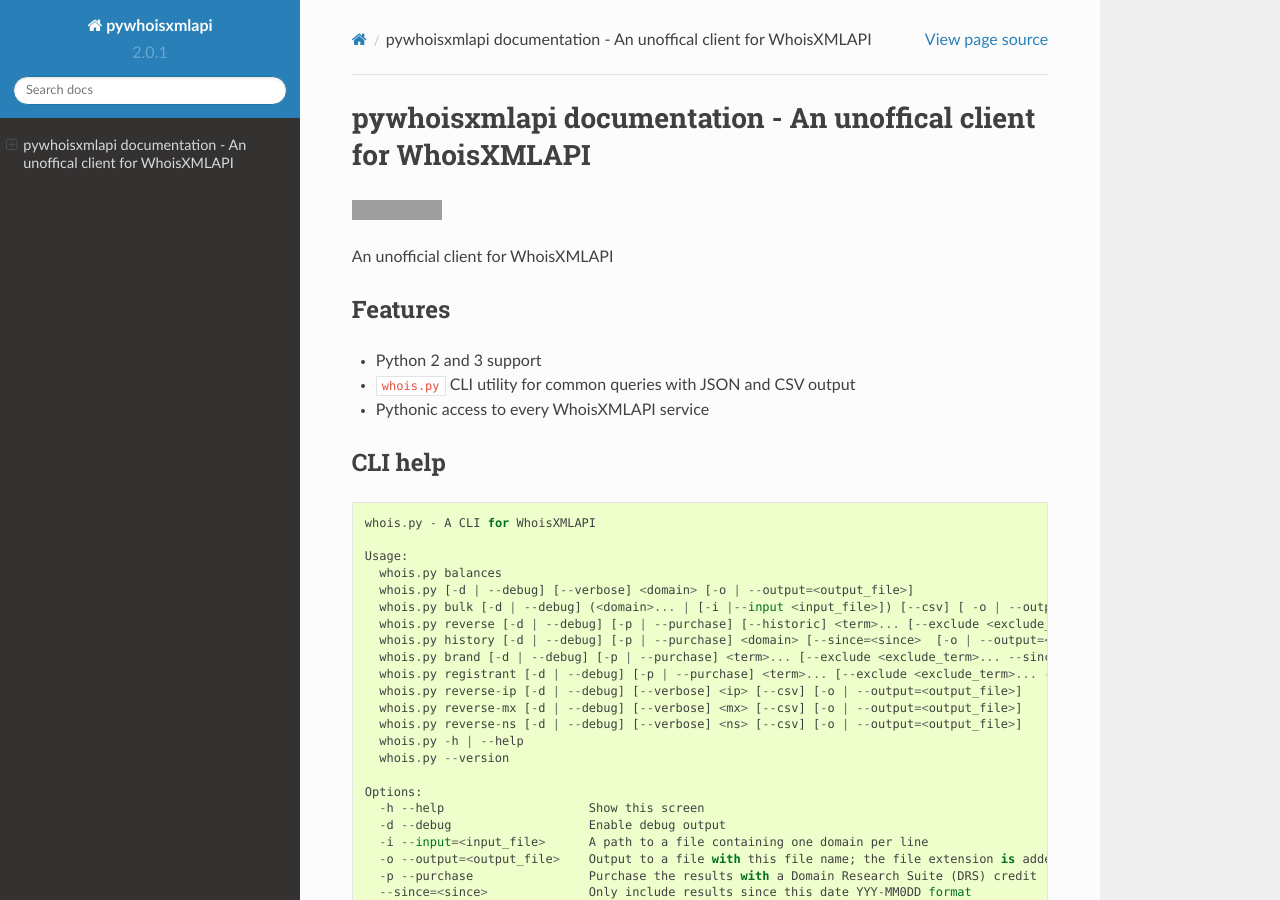
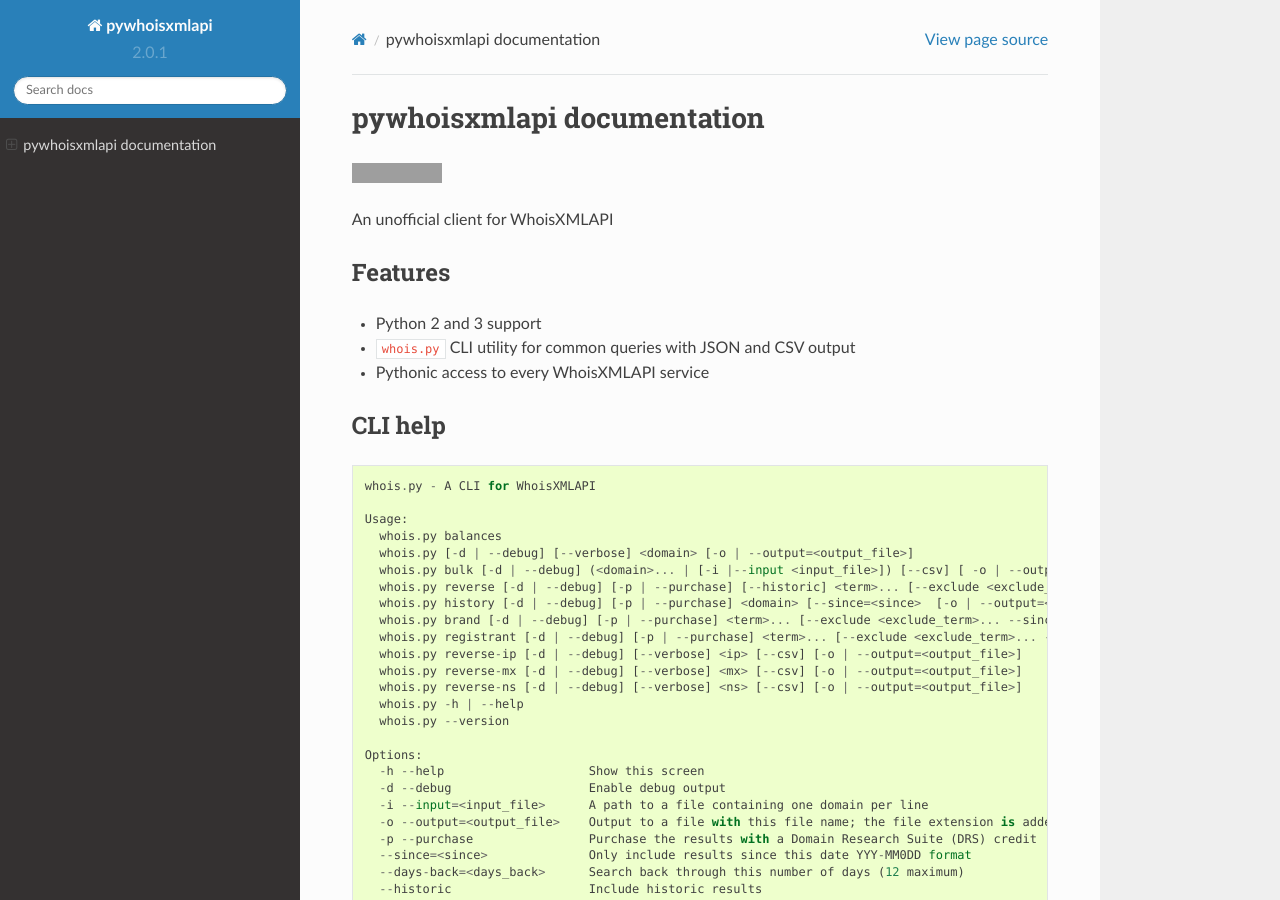
Before and after one commit to seanthegeek/pywhoisxmlapi, a Sphinx documentation site: the page built from docs/index.rst, in a window 1280 px wide and 900 px high. Built offline with Sphinx 7.4.7 and the Read the Docs theme 2.0.0, drawn with Linux system fonts in a browser that asks for light colours; grey boxes are pictures that could not be loaded.

Commit message:
Update index.rst

```diff
--- a/docs/index.rst
+++ b/docs/index.rst
@@ -3,9 +3,9 @@
    You can adapt this file completely to your liking, but it should at least
    contain the root `toctree` directive.
 
-=================================================================
-pywhoisxmlapi documentation - An unoffical client for WhoisXMLAPI
-=================================================================
+===========================
+pywhoisxmlapi documentation
+===========================
 
 |Build Status|
 
```
